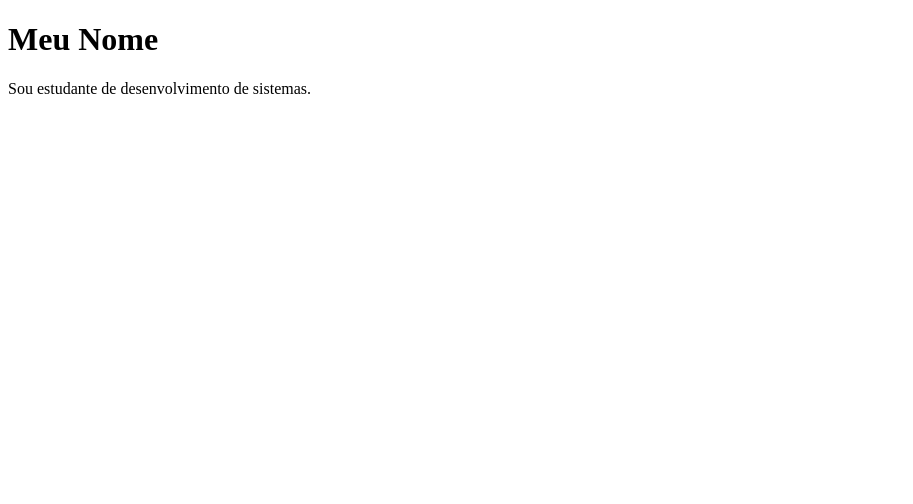
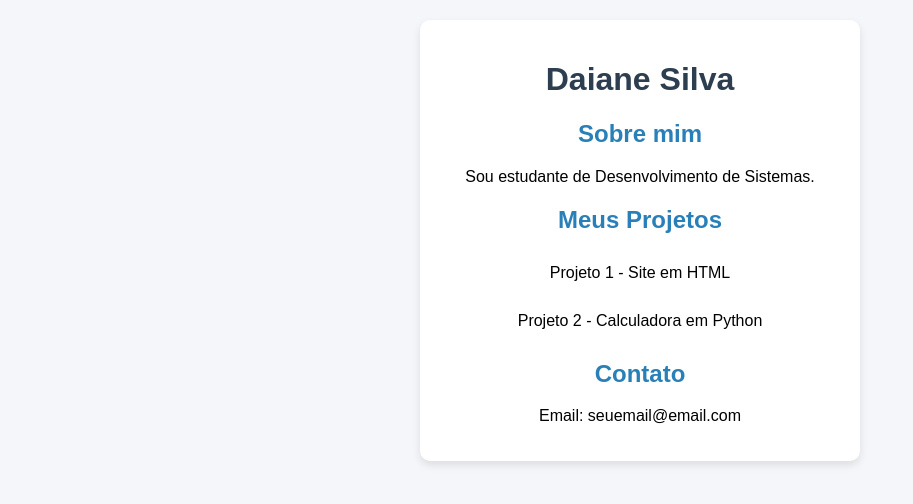
Before and after one commit to oliveirasilvakaua2312-rgb/portifolio_aluno, a plain HTML site: page index.html in a window 1280 px wide. Shown: the whole page, without its empty margins (0-913 px from the left). Drawn offline with Linux system fonts and the light colour scheme.

Commit message:
Update index.html

```diff
--- a/index.html
+++ b/index.html
@@ -2,9 +2,63 @@
 <html>
 <head>
     <title>Meu Portfólio</title>
+
+    <style>
+        body {
+            background-color: #f4f6f9;
+            font-family: Arial, sans-serif;
+            text-align: center;
+        }
+
+        h1 {
+            color: #2c3e50;
+        }
+
+        h2 {
+            color: #2980b9;
+        }
+
+        ul {
+            list-style: none;
+            padding: 0;
+        }
+
+        li {
+            background-color: white;
+            margin: 10px auto;
+            padding: 10px;
+            width: 300px;
+            border-radius: 8px;
+        }
+
+        .card {
+            background-color: white;
+            width: 400px;
+            margin: 20px auto;
+            padding: 20px;
+            border-radius: 10px;
+            box-shadow: 0px 4px 8px rgba(0,0,0,0.1);
+        }
+    </style>
 </head>
+
 <body>
-    <h1>Meu Nome</h1>
-    <p>Sou estudante de desenvolvimento de sistemas.</p>
+
+    <div class="card">
+        <h1>Daiane Silva</h1>
+
+        <h2>Sobre mim</h2>
+        <p>Sou estudante de Desenvolvimento de Sistemas.</p>
+
+        <h2>Meus Projetos</h2>
+        <ul>
+            <li>Projeto 1 - Site em HTML</li>
+            <li>Projeto 2 - Calculadora em Python</li>
+        </ul>
+
+        <h2>Contato</h2>
+        <p>Email: seuemail@email.com</p>
+    </div>
+
 </body>
 </html>
```
